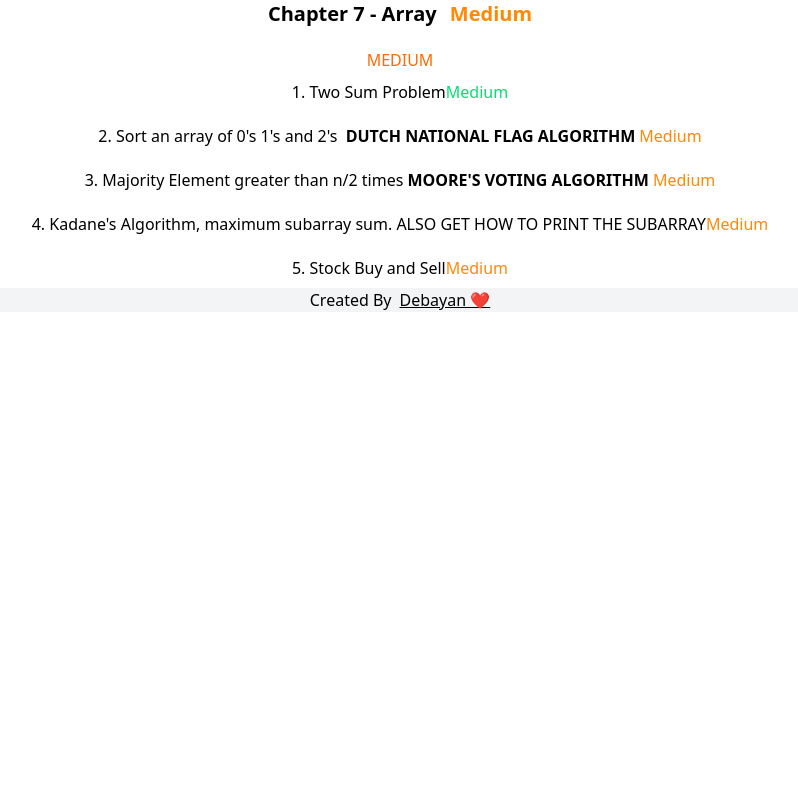
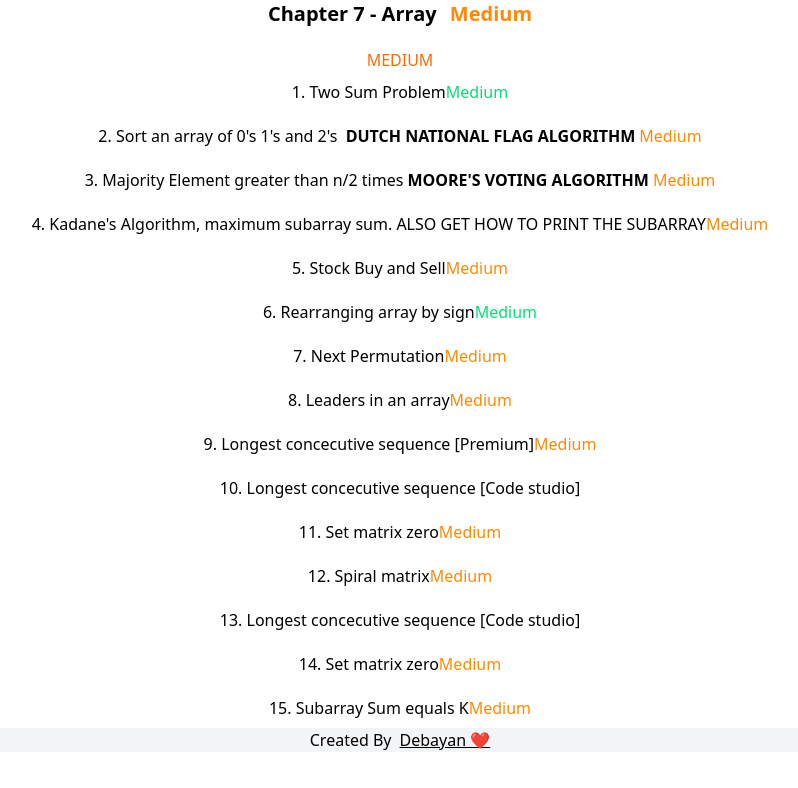
Before and after one commit to felixoder/my_Dsa, a Next.js app: page /array/medium in a window 1280 px wide. Shown: the top 788 px of the page, without its empty margins (240-1038 px from the left). Built offline with nearby package versions, Linux system fonts and the light colour scheme.

Commit message:
added rest of medium

```diff
--- a/src/app/(routes)/array/medium/page.tsx
+++ b/src/app/(routes)/array/medium/page.tsx
@@ -31,7 +31,47 @@ export default function ArrayMediumPage() {
           5. Stock Buy and Sell
           <span className="text-orange-400">Medium</span>
         </Link>
+        <div className="flex justify-center items-center flex-col gap-5">
+        <Link href="https://leetcode.com/problems/rearrange-array-elements-by-sign/description/">
+          6. Rearranging array by sign
+          <span className="text-green-400">Medium</span>
+        </Link>
+        <Link href="https://leetcode.com/problems/next-permutation/">
+          7. Next Permutation
+          <span className="text-orange-400">Medium</span>
+        </Link>
+        <Link href="https://www.geeksforgeeks.org/problems/leaders-in-an-array-1587115620/1?utm_source=youtube&utm_medium=collab_striver_ytdescription&utm_campaign=leaders-in-an-array">
+          8. Leaders in an array
+          <span className="text-orange-400">Medium</span>
+        </Link>
+        <Link href="https://leetcode.com/problems/longest-consecutive-sequence/editorial/">
+          9. Longest concecutive sequence [Premium]
+          <span className="text-orange-400">Medium</span>
+        </Link>
+        <Link href="https://www.naukri.com/code360/problems/longest-successive-elements_6811740?utm_source=striver&utm_medium=website&utm_campaign=codestudio_a_zcourse">
+          10. Longest concecutive sequence  [Code studio]
+        </Link>
+        <Link href="https://leetcode.com/problems/set-matrix-zeroes/">
+          11. Set matrix zero
+          <span className="text-orange-400">Medium</span>
+        </Link>
+        <Link href="https://leetcode.com/problems/spiral-matrix/description/">
+          12. Spiral matrix
+          <span className="text-orange-400">Medium</span>
+        </Link>
+        <Link href="https://www.naukri.com/code360/problems/longest-successive-elements_6811740?utm_source=striver&utm_medium=website&utm_campaign=codestudio_a_zcourse">
+          13. Longest concecutive sequence  [Code studio]
+        </Link>
+        <Link href="https://leetcode.com/problems/set-matrix-zeroes/">
+          14. Set matrix zero
+          <span className="text-orange-400">Medium</span>
+        </Link>
+        <Link href="https://leetcode.com/problems/subarray-sum-equals-k/">
+          15. Subarray Sum equals K
+          <span className="text-orange-400">Medium</span>
+        </Link>
       </div>
+    </div>
     </div>
   );
 }
```
